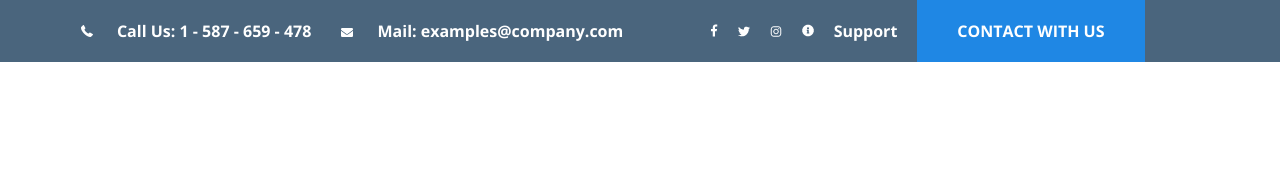
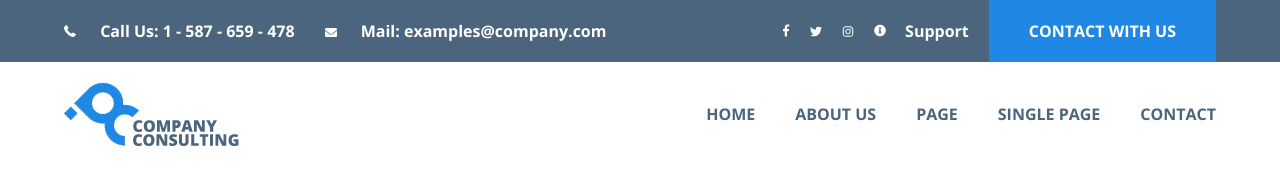
Before and after one commit to Kivi27/LandingPage, a plain HTML site: page index.html in a window 1280 px wide. Drawn offline with nearby package versions, Linux system fonts and the light colour scheme.

Commit message:
add navigation

```diff
--- a/css/style.css
+++ b/css/style.css
@@ -12,15 +12,21 @@ a {
     color: #ffffff;
 }
 
-.top_header {
-    background-color: #4a657d;
-    display: flex;
-    justify-content: center;
-    align-items: center;
+.header {
     font-family: 'Open Sans', sans-serif;
     font-size: 1rem;
     font-weight: bold;
     color: #ffffff;
+}
+
+.top_header, .navigation {
+    display: flex;
+    justify-content: center;
+    align-items: center;
+}
+
+.top_header {
+    background-color: #4a657d;
 }
 
 .center_container {
@@ -38,13 +44,13 @@ a {
 }
 
 .contact_list_left_part {
-    justify-content: center;
+    justify-content: flex-start;
     width: 50%;
 }
 
 .contact_list_right_part {
     width: 50%;
-    justify-content: center;
+    justify-content: flex-end;
     column-gap: 20px;
 }
 
@@ -60,3 +66,19 @@ a {
     background-color: #1f87e4;
     padding: 20px 40px;
 }
+
+.navigation {
+    background-color: #ffffff;
+}
+
+.navigation_center_container {
+    padding: 20px 0px;
+}
+
+.menu_list {
+    column-gap: 40px;
+}
+
+.menu_list_item {
+    color: #4a657d;
+}
--- a/index.html
+++ b/index.html
@@ -11,7 +11,7 @@
           rel="stylesheet">
 </head>
 <body>
-    <header>
+    <header class="header">
         <section class="top_header">
             <div class="center_container">
                 <ul class="contact_list contact_list_left_part">
@@ -44,9 +44,18 @@
                 </ul>
             </div>
         </section>
-        <nav>
-            <div class="center_container">
-
+        <nav class="navigation">
+            <div class="navigation_center_container center_container">
+                <div class="contact_list contact_list_left_part">
+                    <img src="resources/img/logo.png" alt="logo consulting">
+                </div>
+                <ul class="contact_list contact_list_right_part menu_list">
+                    <li class="menu_list_item">HOME</li>
+                    <li class="menu_list_item">ABOUT US</li>
+                    <li class="menu_list_item">PAGE</li>
+                    <li class="menu_list_item">SINGLE PAGE</li>
+                    <li class="menu_list_item">CONTACT</li>
+                </ul>
             </div>
         </nav>
     </header>
```
